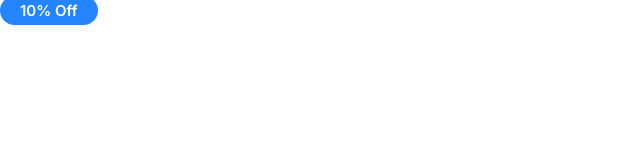
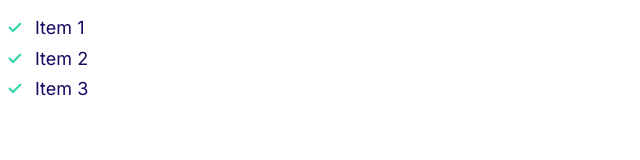
Before and after one commit to Cielo2021/cloud, a plain HTML site: page index.html in a window 1280 px wide. Shown: the whole page, without its empty margins (0-640 px from the left). Drawn offline with Linux system fonts and the light colour scheme.

Commit message:
Added Lists

```diff
--- a/css/style.css
+++ b/css/style.css
@@ -121,3 +121,32 @@ a {
     }
 
 }
+
+/* Lists */
+.list {
+    color: var(--color-headings);
+    list-style: none;
+    padding-left: 0;
+}
+
+.list--inline .list__item {
+    display: inline-block;
+    margin-right: 2rem;
+
+}
+
+.list--tick {
+    list-style-image: url(../images/tick.svg);
+    padding-left: 3rem;
+}
+
+.list--tick .list__item {
+    padding-left: 0.5rem;
+    margin-bottom: 1rem;
+}
+
+@media screen and (max-width: 1024px) {
+    .list--tick .list__item {
+        padding-left: 0;
+    }
+}
--- a/index.html
+++ b/index.html
@@ -14,6 +14,10 @@
     <link rel="stylesheet" href="css/style.css" />
   </head>
   <body>
-    <span class="badge badge--primary">10% Off</span>
+    <ul class="list list--tick">
+      <li class="list__item">Item 1</li>
+      <li class="list__item">Item 2</li>
+      <li class="list__item">Item 3</li>
+    </ul>
   </body>
 </html>
```
Also changed, not shown: components/badges.html (added, +3 -0 lines), components/lists.html (added, +5 -0 lines), css/components/badges.html (deleted, +0 -3 lines), components/links.html (renamed from css/components/links.html), images/tick.svg (added).
